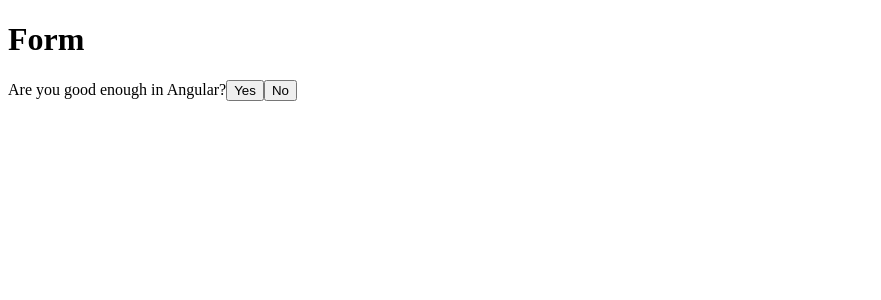
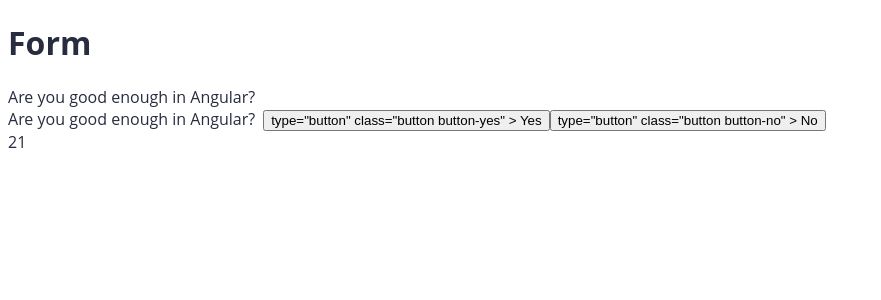
Before and after one commit to xBrunoDev/Angular---acessibilidade, an Angular app: page / in a window 1280 px wide. Shown: the top 300 px of the page, without its empty margins (0-881 px from the left). Built offline with nearby package versions, Linux system fonts and the light colour scheme.

Commit message:
Estilizando botões

```diff
--- a/src/app/shared/components/yes-no-button-group/yes-no-button-group.component.html
+++ b/src/app/shared/components/yes-no-button-group/yes-no-button-group.component.html
@@ -1,11 +1,18 @@
 <div>
   <label >{{ label }}</label>
+<div class="button-group">
+  <label class="label" >{{ label }}</label>
   <button
     type="button" >
+    type="button"
+    class="button button-yes" >
     Yes
   </button>
   <button
     type="button" >
+    type="button"
+    class="button button-no" >
     No
   </button>
 </div>
+  21
--- a/src/app/shared/components/yes-no-button-group/yes-no-button-group.component.scss
+++ b/src/app/shared/components/yes-no-button-group/yes-no-button-group.component.scss
@@ -0,0 +1,21 @@
+.button-group {
+  .label {
+    margin-right: 0.5rem;
+  }
+
+  .button {
+    border: 1px solid #aeb6c6;
+    padding: 0.5rem 0,75rem;
+    margin: 0;
+    color: back;
+    background-color: #fff;
+
+    &.button-yes {
+      border-radius: 5px 0 0 5px;
+    }
+
+    &.button-no {
+      border-radius: 0 5px 5px 0;
+    }
+  }
+}
--- a/src/styles.scss
+++ b/src/styles.scss
@@ -1 +1,13 @@
 /* You can add global styles to this file, and also import other style files */
+* {
+  box-sizing: border-box;
+}
+
+body {
+  font-family: 'Open Sans', sans-serif;
+  color: #272c3f
+}
+
+:focus {
+  outline: 2px solid orange;
+}
```
